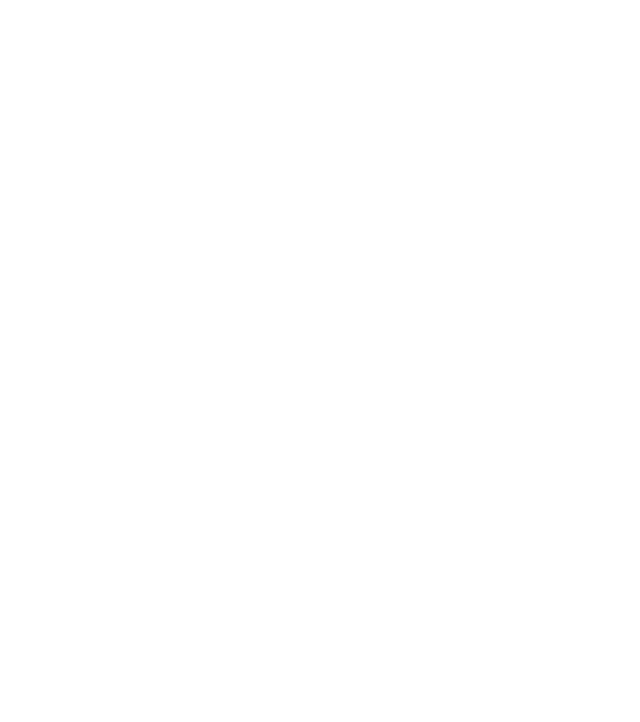
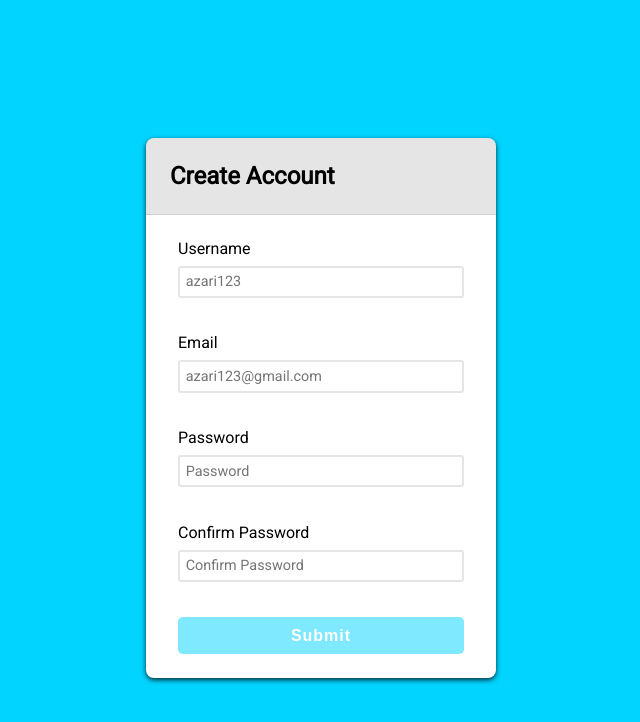
Before and after one commit to Sa-YoorHeadley/Form-Validation, a plain HTML site: page index.html in a window 1280 px wide. Shown: the whole page, without its empty margins (319-959 px from the left). Drawn offline with Linux system fonts and the light colour scheme.

Commit message:
Finished markup and styling

```diff
--- a/index.html
+++ b/index.html
@@ -7,8 +7,59 @@
     <title>Form Validation</title>
     <link rel="stylesheet" href="style.css">
     <script defer src="script.js"></script>
+    <script src="https://kit.fontawesome.com/fcd58f153e.js" crossorigin="anonymous"></script>
 </head>
 <body>
 
+    <form action="/" method="get" class="register-form">
+
+        <header class="form-header">
+            <h2>Create Account</h2>
+        </header>
+
+        <main class="form-body">
+            <!-- Username -->
+            <div class="form-field">
+                <label for="username">Username</label>
+                <input type="text" name="username" id="username" placeholder="azari123" required>
+                <i class="fas fa-check-circle"></i>
+                <i class="fas fa-exclamation-circle"></i>
+                <small class="username-error">Error</small>
+            </div>
+
+            <!-- Email -->
+            <div class="form-field">
+                <label for="email">Email</label>
+                <input type="email" name="email" id="email" placeholder="azari123@gmail.com" required>
+                <i class="fas fa-check-circle"></i>
+                <i class="fas fa-exclamation-circle"></i>
+                <small class="email-error"></small>
+            </div>
+
+            <!-- Password -->
+            <div class="form-field">
+                <label for="password">Password</label>
+                <input type="password" name="password" id="password" placeholder="Password" required>
+                <i class="fas fa-check-circle"></i>
+                <i class="fas fa-exclamation-circle"></i>
+                <small class="password-error"></small>
+            </div>
+
+            <!-- Confirm Password -->
+            <div class="form-field">
+                <label for="confirm-password">Confirm Password</label>
+                <input type="password" name="confirm-password" id="confirm-password" placeholder="Confirm Password" required>
+                <i class="fas fa-check-circle"></i>
+                <i class="fas fa-exclamation-circle"></i>
+                <small class="confirm-password-error"></small>
+            </div>
+
+            <!-- Submit -->
+            <button class="submit">Submit</button>
+
+        </main>
+
+    </form>
+
 </body>
 </html>
--- a/style.css
+++ b/style.css
@@ -0,0 +1,94 @@
+@import url('https://fonts.googleapis.com/css2?family=Roboto&display=swap');
+/* Kit Code <script src="https://kit.fontawesome.com/fcd58f153e.js" crossorigin="anonymous"></script> */
+:root{
+    --primary: rgb(0,212,255);
+    --secondary: white;
+    --warning: rgb(255, 65, 65);
+    --success: lightgreen;
+}
+*, *::before, *::after{
+    box-sizing: border-box;
+}
+body{
+    background: var(--primary);
+    display: flex;
+    align-items: center;
+    justify-content: center;
+    min-height: 100vh;
+    font-family: 'Roboto', sans-serif;
+}
+.register-form{
+    background: var(--secondary);
+    width: 350px;
+    max-width: 100%;
+    border-radius: .5em;
+    overflow: hidden;
+    box-shadow: 0px 2px 5px rgba(0, 0, 0, 0.8);
+}
+.form-header{
+    width: 100%;
+    padding: 1.5em;
+    background-color: rgba(0, 0, 0, 0.1);
+    border-bottom: 1px solid rgba(0, 0, 0, 0.1);
+    font-weight: bold;
+}
+.form-header h2{
+    margin: 0;
+}
+.form-body{
+    padding: 1.5em 2em;
+}
+.form-field{
+    margin-bottom: 1.5em;
+    padding-bottom: .7em;
+    position:relative;
+}
+.form-field label{
+    display: inline-block;
+    margin-bottom: .5em;
+}
+.form-field input{
+    border: 2px solid rgba(0, 0, 0, 0.1);
+    outline: none;
+    border-radius: 3px;
+    transition: border 150ms ease-in-out;
+    font-family: inherit;
+    padding: .4em;
+    width: 100%;
+    font-size: .9em;
+}
+.form-field:hover input,
+.form-field input:focus{
+    border: 2px solid var(--primary);
+
+}
+.form-field i{
+    position: absolute;
+    top: 35px;
+    right: 10px;
+    visibility: hidden;
+}
+.form-field small{
+    position: absolute;
+    bottom: 0;
+    left: 0;
+    visibility: hidden;
+}
+.form-body button{
+    background: var(--primary);
+    width: 100%;
+    outline: none;
+    border: none;
+    color: var(--secondary);
+    font-size: 1em;
+    font-weight: 600;
+    letter-spacing: 1px;
+    border-radius: .3em;
+    padding: .6em .4em;
+    opacity: .5;
+    transition: opacity 150ms ease-in-out, box-shadow 100ms ease-in-out;
+}
+.form-body button:hover{
+    opacity: 1;
+    box-shadow: 0px 2px 5px rgba(0, 0, 0, 0.1);
+}
```
Also changed, not shown: assets/check-circle-solid.svg (deleted), assets/exclamation-circle-solid.svg (deleted).
